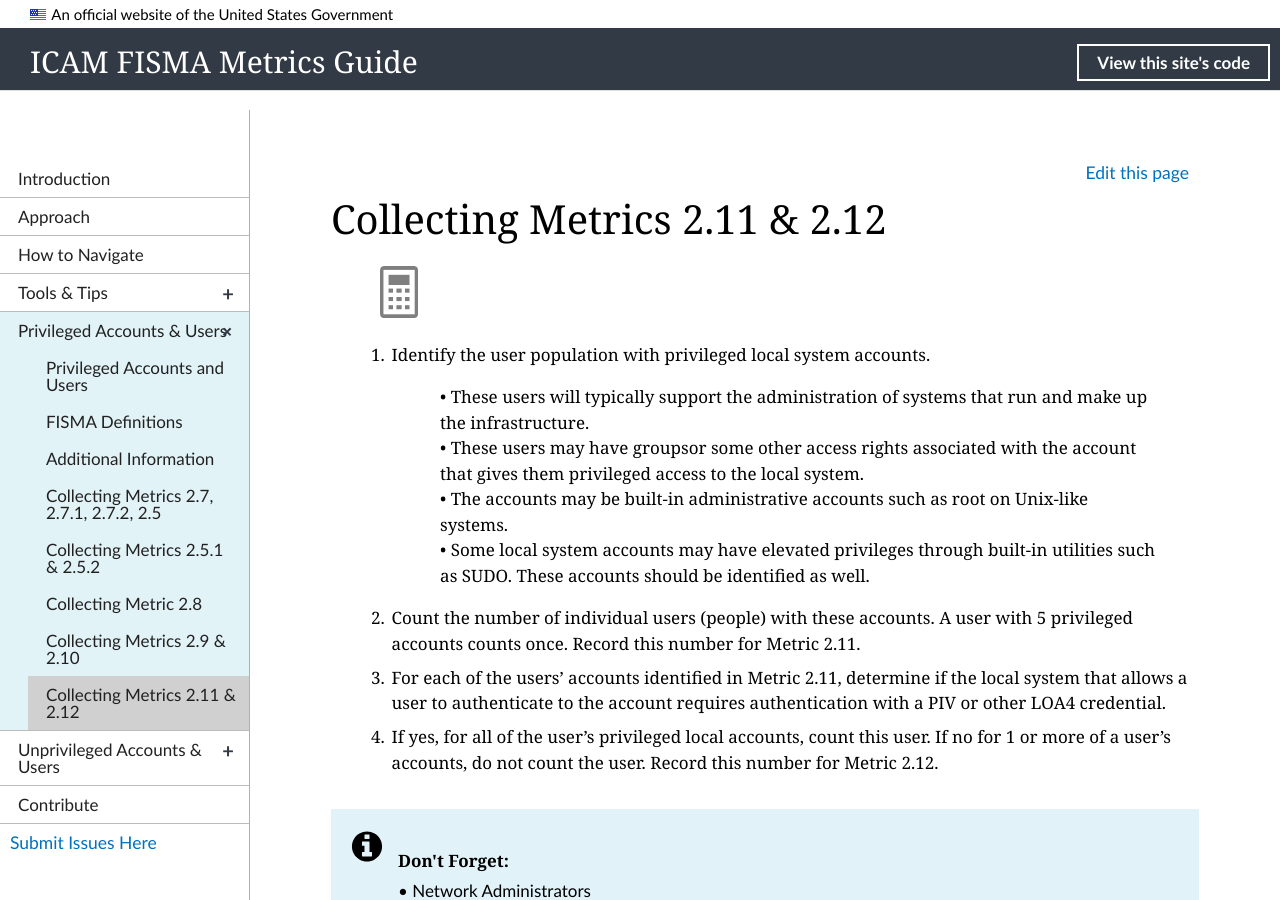
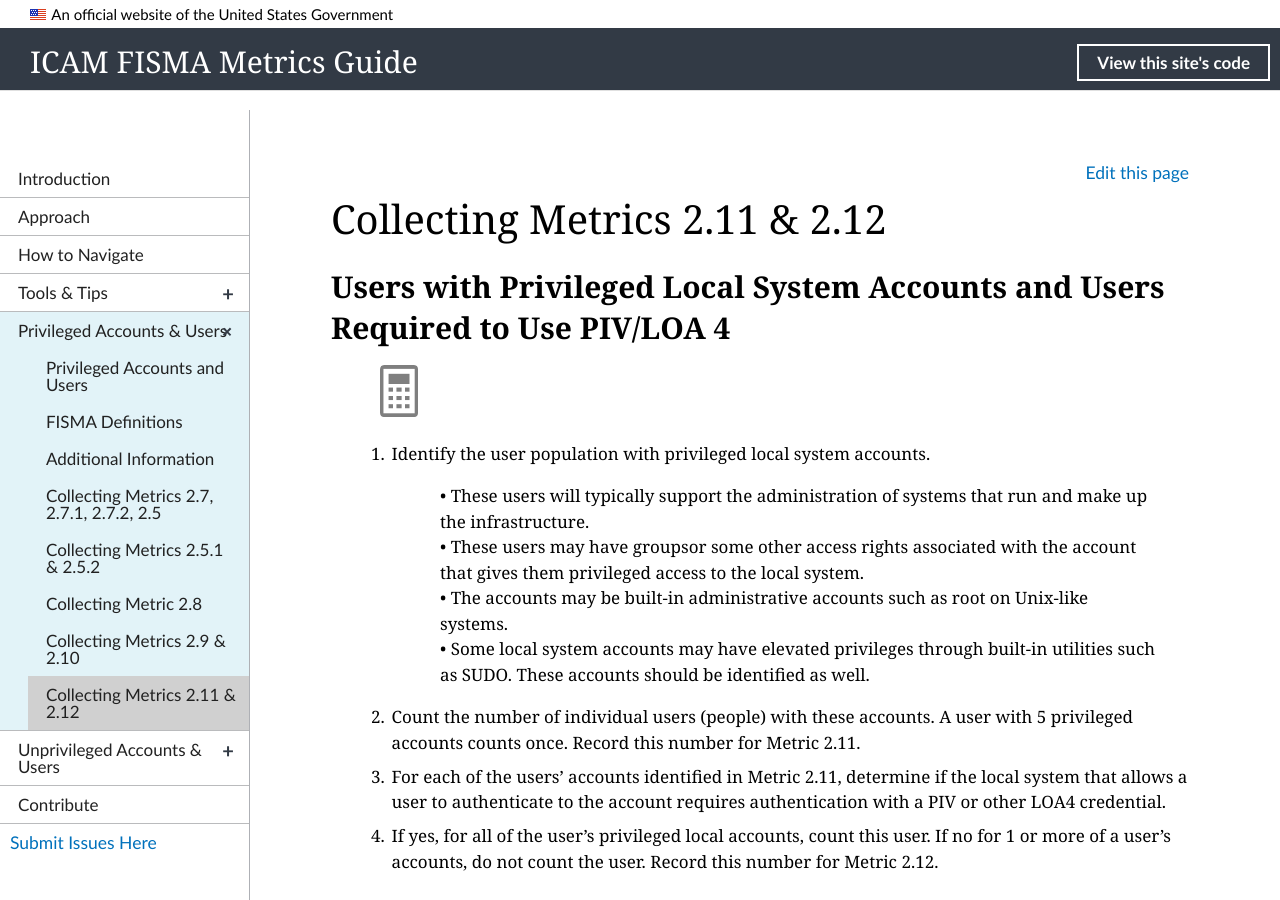
Before and after one commit to GSA/icam-fisma, a Jekyll site: the page built from _priv-mgmt/23_collection-211-212.md, in a window 1280 px wide and 900 px high. Built offline with Jekyll 4.4.1, drawn with Linux system fonts in a browser that asks for light colours; nearby versions of some CDN libraries.

Commit message:
Add descriptive subtitle

```diff
--- a/_priv-mgmt/23_collection-211-212.md
+++ b/_priv-mgmt/23_collection-211-212.md
@@ -4,6 +4,7 @@ title: Collecting Metrics 2.11 & 2.12
 permalink: priv-mgmt/collection-211-212
 collection: priv-mgmt
 ---
+## Users with Privileged Local System Accounts and Users Required to Use PIV/LOA 4
 >![Calculator logo](../img/calc.png){:style="width:5%;"}
 
 1. Identify the user population with privileged local system accounts.
```
